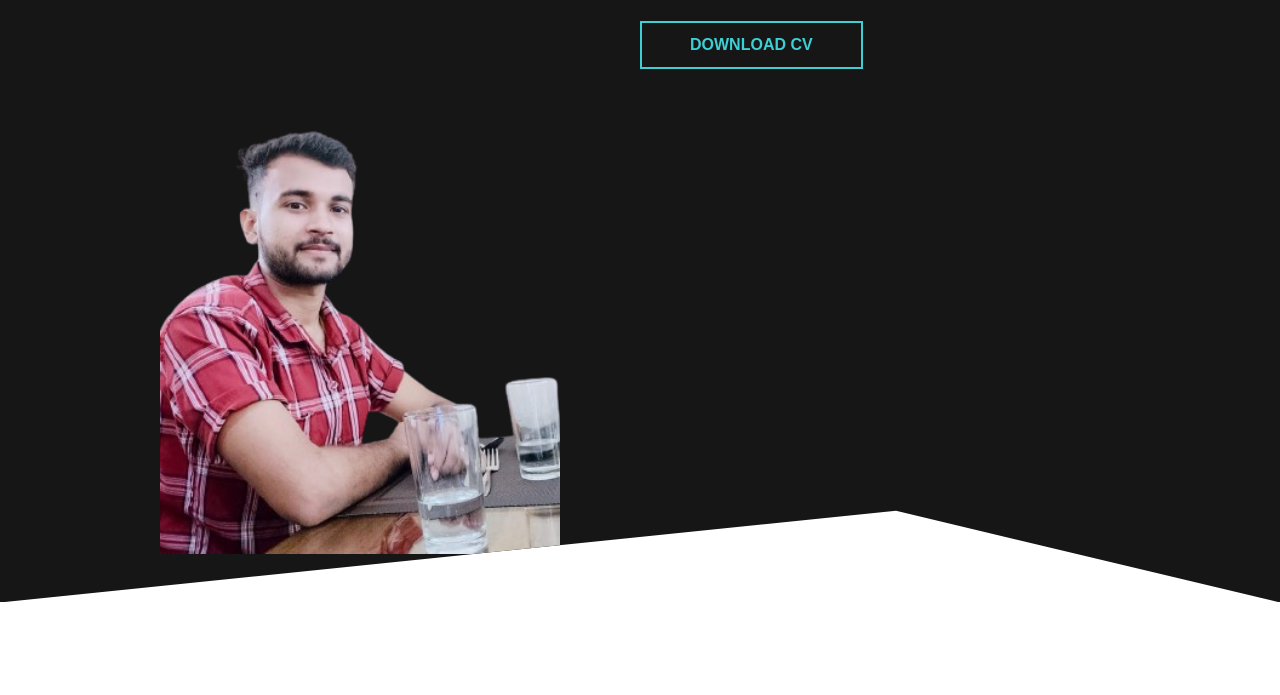
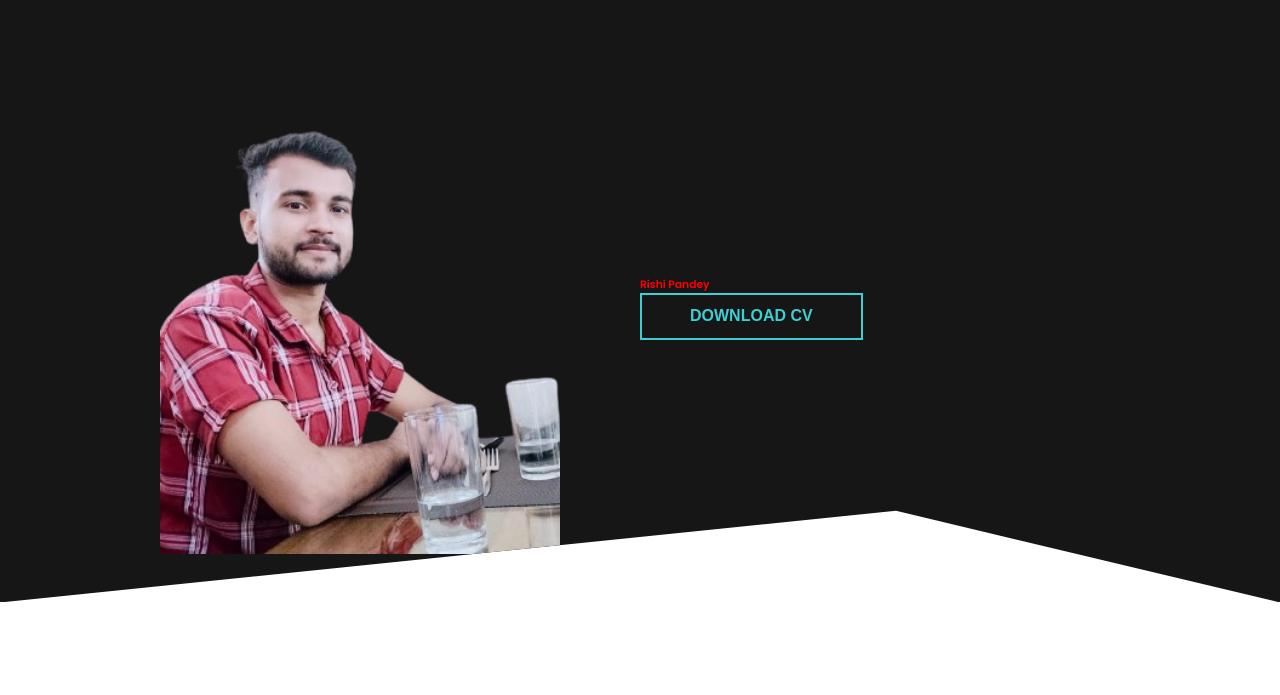
Before and after one commit to Rishi9770/portfoliorishi.github.io, a plain HTML site: page index.html in a window 1280 px wide. Shown: the part 103-798 px from the top of the page. Drawn offline with nearby package versions, Linux system fonts and the light colour scheme.

Commit message:
Update index.html

```diff
--- a/index.html
+++ b/index.html
@@ -51,11 +51,11 @@
                         <button class="btn btn-primary">Contact</button>
                     </div>
                 </nav>
-                <div class="hero flex items-left justify-between">
+                <div class="hero flex items-center justify-between">
                     <div class="left flex-1 flex justify-center">
                         <img src="./images/rishipandey1.png" alt="">
                     </div>
-                    <div class="right flex-1">
+                    <div class="left flex-1">
                         <h6 style="color: red;">Rishi Pandey</h6>
                         <h2> </span></h2>
                         <p> </p>
```
